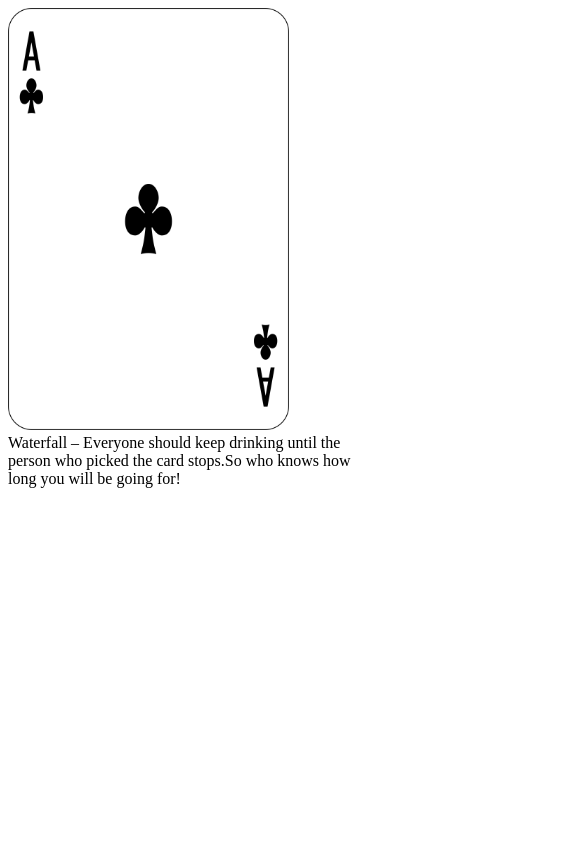
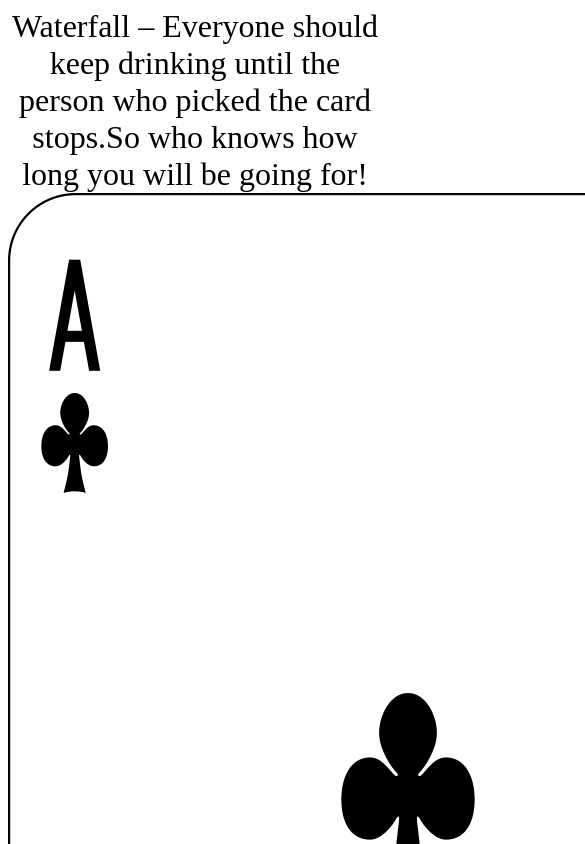
Before and after one commit to codebearNO/Ring-Of-Fire, a plain HTML site: page index.html in a window 390 px wide. Shown: the top 844 px of the page, 585 px wide, since content can reach past the window. Drawn offline with Linux system fonts and the light colour scheme.

Commit message:
mobilefix?

```diff
--- a/script.js
+++ b/script.js
@@ -17,8 +17,10 @@ setRules();
 updateView();
 function updateView() {
 	html = /*HTML*/ `
+  <div class="container">
+  <div>${cards[currentCardIndex].rule}</div>
   <img onclick="drawCard()" src="${cards[currentCardIndex].src}"/>
-  <div>${cards[currentCardIndex].rule}</div>
+  </div>
   `;
 	app.innerHTML = html;
 }
--- a/styles.css
+++ b/styles.css
@@ -1,8 +1,16 @@
 img {
-  height: 50vh;
+  height: auto;
   cursor: pointer;
+
 }
 
 div {
  width: auto;
+ font-size: xx-large;
 }
+
+.container {
+  text-align: center;
+
+  height: 90vh;
+}
```
